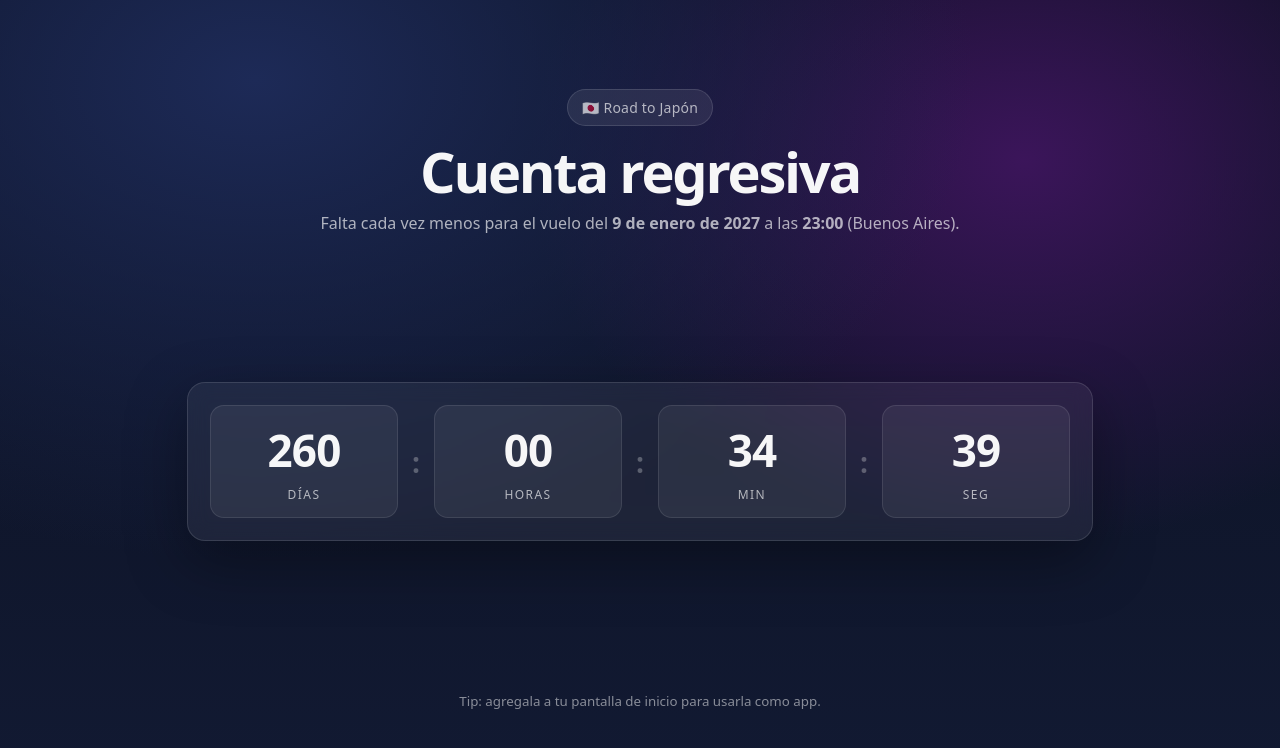
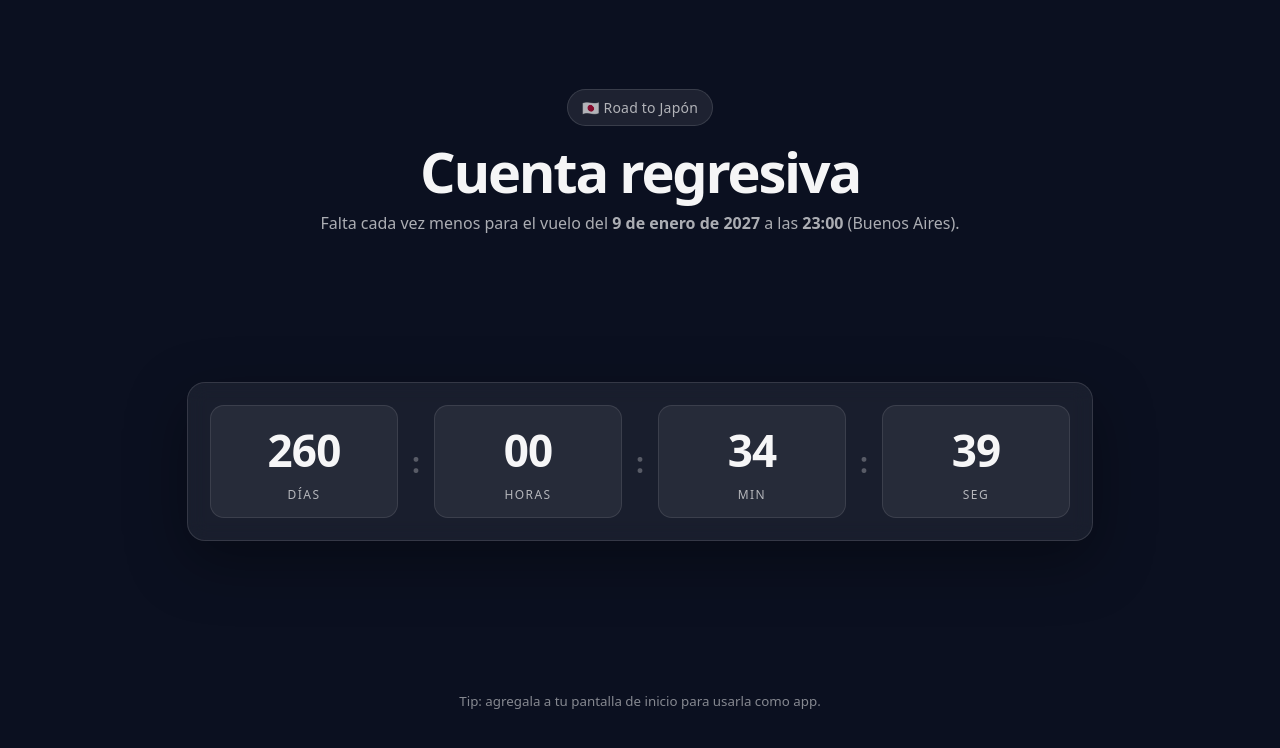
Before and after one commit to NicoCartellone/road-to-japon, a React (Vite) app: page / in a window 1280 px wide. Shown: the top 748 px of the page. Built offline with nearby package versions, Linux system fonts and the light colour scheme.

Commit message:
fix: ios status bar and scroll

```diff
--- a/index.html
+++ b/index.html
@@ -3,8 +3,13 @@
   <head>
     <meta charset="UTF-8" />
     <link rel="icon" type="image/svg+xml" href="/favicon.svg" />
-    <meta name="viewport" content="width=device-width, initial-scale=1.0" />
+    <meta name="viewport" content="width=device-width, initial-scale=1.0, viewport-fit=cover" />
     <meta name="theme-color" content="#0b1020" />
+
+    <!-- iOS PWA -->
+    <meta name="apple-mobile-web-app-capable" content="yes" />
+    <meta name="apple-mobile-web-app-status-bar-style" content="black-translucent" />
+    <meta name="apple-mobile-web-app-title" content="Road to Japón" />
     <title>Road to Japón</title>
   </head>
   <body>
--- a/src/style.css
+++ b/src/style.css
@@ -20,9 +20,16 @@
   -moz-osx-font-smoothing: grayscale;
 }
 
+html,
+body {
+  height: 100%;
+}
+
 body {
   margin: 0;
   min-height: 100svh;
+  overflow: hidden;
+  background: var(--bg0);
 }
 
 #app {
@@ -35,6 +42,8 @@
   place-items: center;
   padding: 24px;
   box-sizing: border-box;
+  padding-top: calc(24px + env(safe-area-inset-top));
+  padding-bottom: calc(24px + env(safe-area-inset-bottom));
 }
 
 .header {
```
